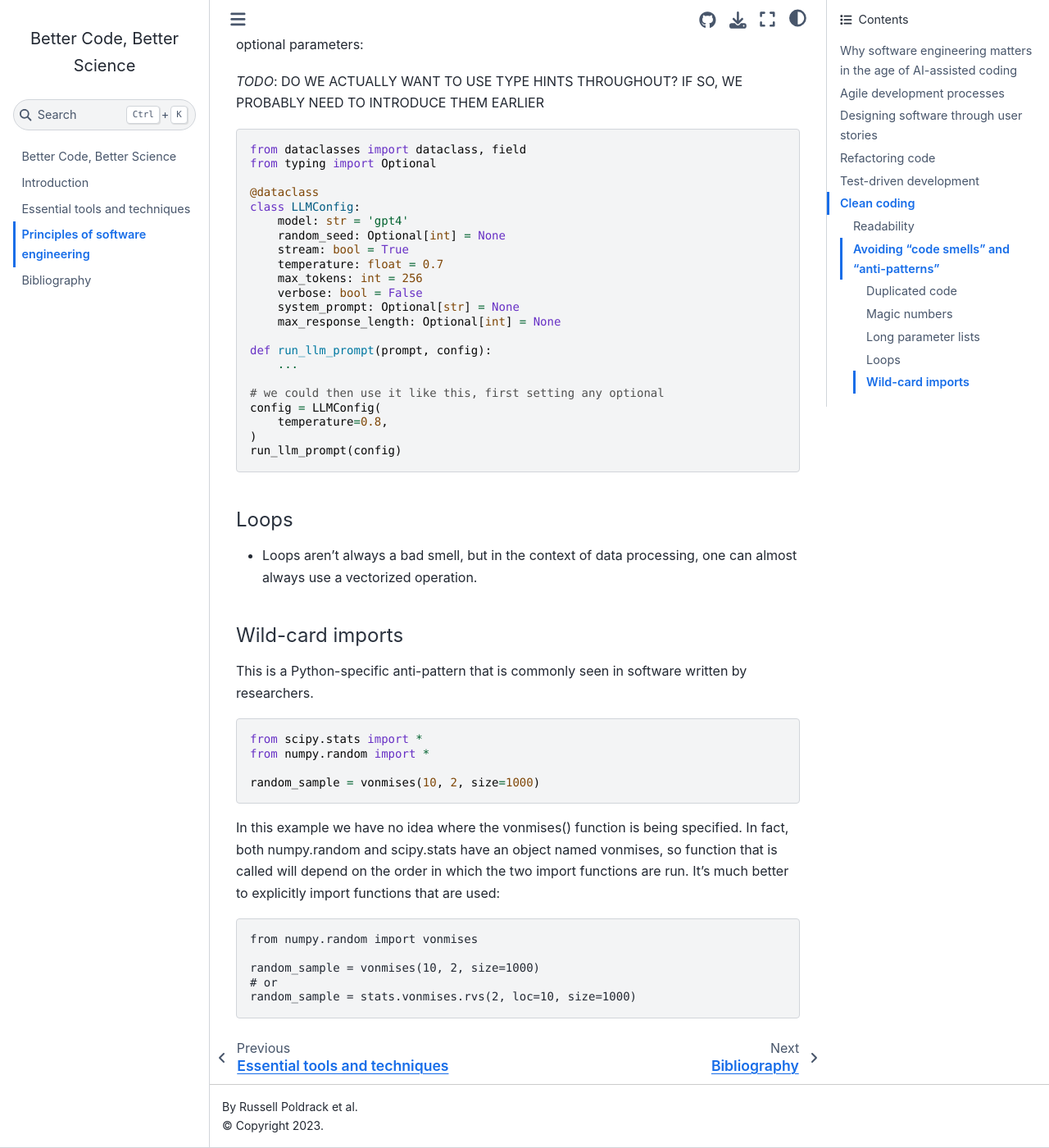
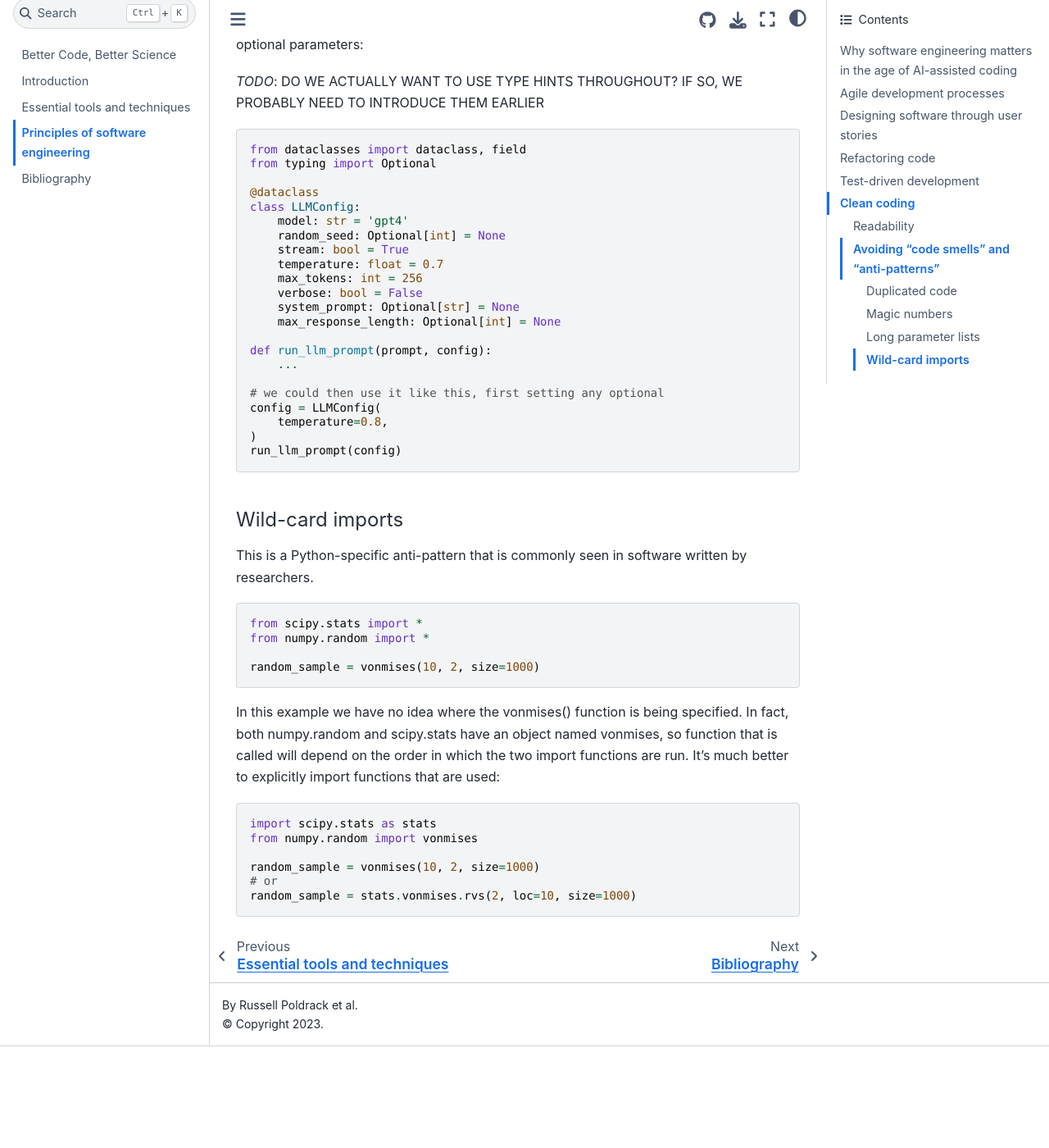
Before and after one commit to BetterCodeBetterScience/book, a Jupyter Book: the page built from book/software_engineering.md, in a window 1280 px wide and 1400 px high, scrolled down 16405 px. Shown: the whole window at 82% size. Built offline with Jupyter Book 1.0.4 settings and Sphinx 7.4.7 and the Sphinx Book theme 1.1.4, drawn with Linux system fonts in a browser that asks for light colours; pages that are not in the unit, such as notebooks, are missing from menus; cross-references to code outside the pages are shown as plain code; after the commit the page ends 17681 px from its top, so only the background shows below that.

Commit message:
clean up

````diff
--- a/book/software_engineering.md
+++ b/book/software_engineering.md
@@ -405,15 +405,9 @@ config = LLMConfig(
 run_llm_prompt(config)
 ```
 
-#### Loops
-
-- Loops aren't always a bad smell, but in the context of data processing, one can almost always use a vectorized operation.
-
-
 #### Wild-card imports
 
 This is a Python-specific anti-pattern that is commonly seen in software written by researchers.
-
 
 ```python
 from scipy.stats import *
@@ -425,7 +419,8 @@ random_sample = vonmises(10, 2, size=1000)
 In this example we have no idea where the vonmises() function is being specified.  In fact, both numpy.random and scipy.stats have an object named vonmises,  so function that is called will depend on the order in which the two import functions are run.  It’s much better to explicitly import functions that are used:
 
 
-```pythonimport scipy.stats as stats
+```python
+import scipy.stats as stats
 from numpy.random import vonmises
 
 random_sample = vonmises(10, 2, size=1000)
````
